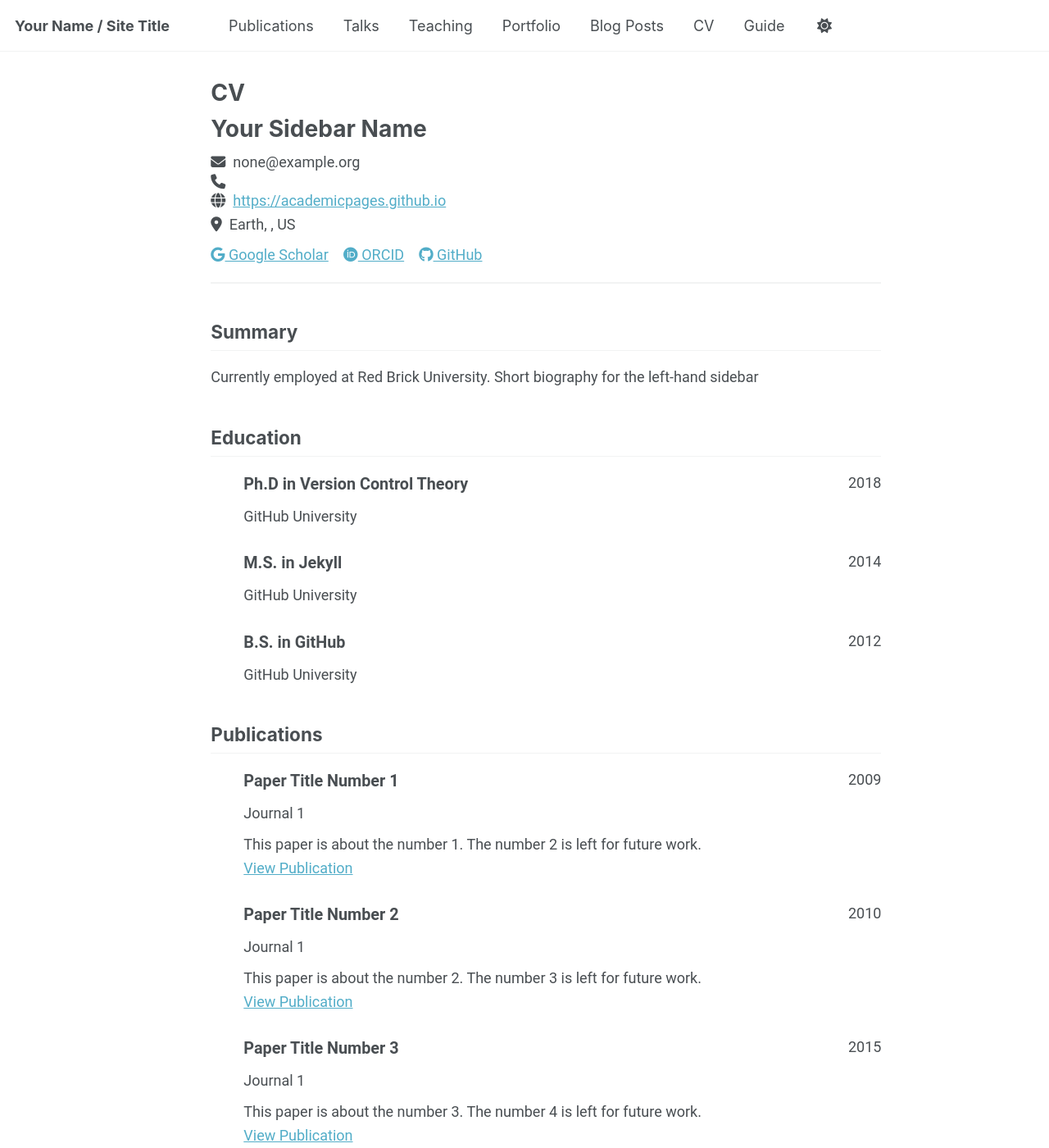
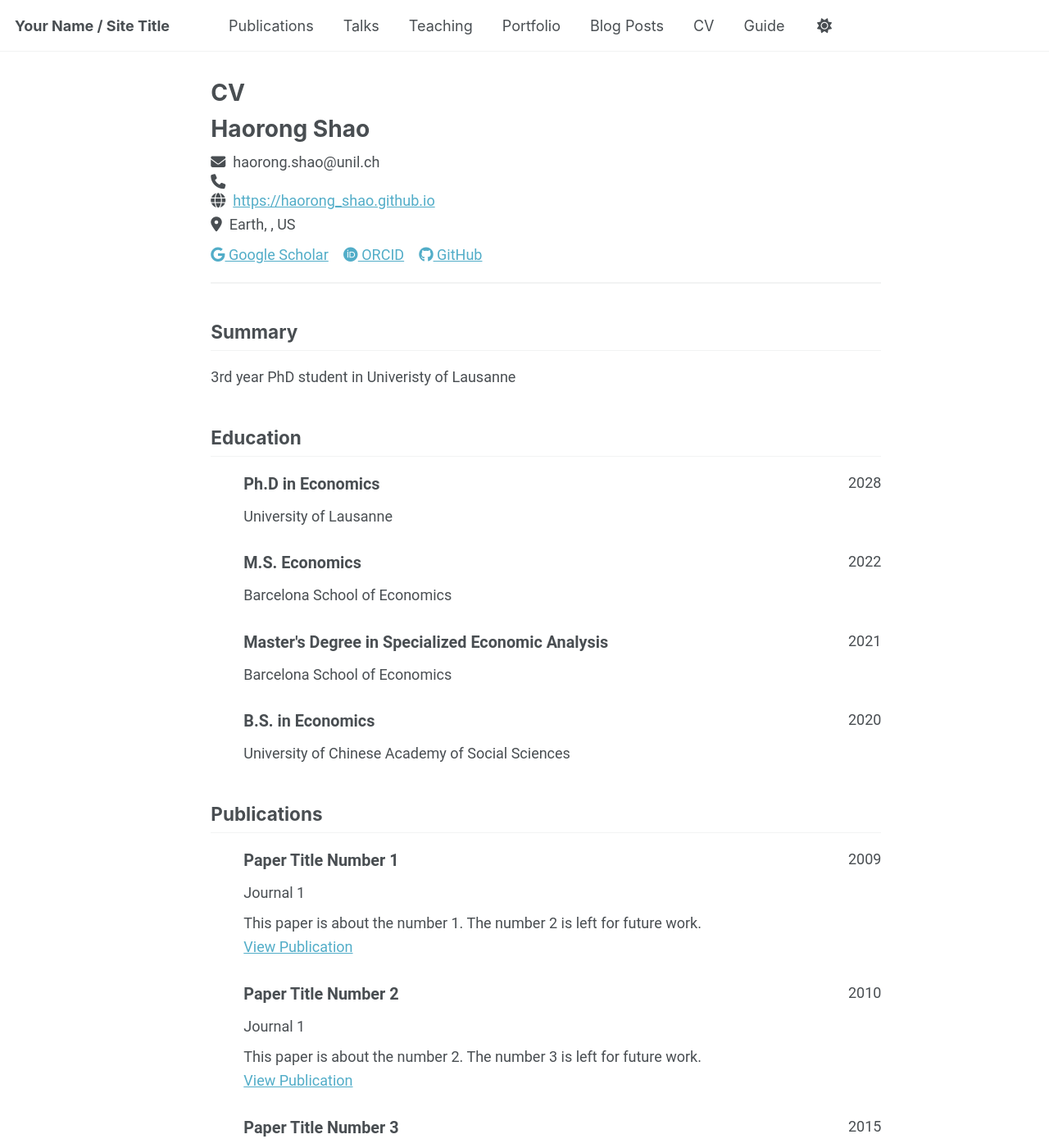
Before and after one commit to Haorong1998/haorong_shao.github.io, a Jekyll site: the page built from _pages/cv-json.md, in a window 1280 px wide and 1400 px high. Shown: the whole window at 82% size. Built offline with Jekyll 4.4.1, drawn with Linux system fonts in a browser that asks for light colours; a script bundle is joined from its source files by our own code; library files that are not in the unit come from our copies.

Commit message:
Update cv.json

```diff
--- a/_data/cv.json
+++ b/_data/cv.json
@@ -1,10 +1,10 @@
 {
   "basics": {
-    "name": "Your Sidebar Name",
-    "email": "none@example.org",
+    "name": "Haorong Shao",
+    "email": "haorong.shao@unil.ch",
     "phone": "",
-    "website": "https://academicpages.github.io",
-    "summary": "Currently employed at Red Brick University. Short biography for the left-hand sidebar",
+    "website": "https://haorong_shao.github.io",
+    "summary": "3rd year PhD student in Univeristy of Lausanne",
     "location": {
       "address": "",
       "postalCode": "",
@@ -33,29 +33,38 @@
   "work": [],
   "education": [
     {
-      "institution": "GitHub University",
-      "area": "Ph.D in Version Control Theory",
+      "institution": "University of Lausanne",
+      "area": "Ph.D in Economics",
       "studyType": "",
       "startDate": "",
-      "endDate": "2018",
+      "endDate": "2028",
       "gpa": null,
       "courses": []
     },
     {
-      "institution": "GitHub University",
-      "area": "M.S. in Jekyll",
+      "institution": "Barcelona School of Economics",
+      "area": "M.S. Economics",
       "studyType": "",
       "startDate": "",
-      "endDate": "2014",
+      "endDate": "2022",
       "gpa": null,
       "courses": []
     },
     {
-      "institution": "GitHub University",
-      "area": "B.S. in GitHub",
+      "institution": "Barcelona School of Economics",
+      "area": "Master's Degree in Specialized Economic Analysis",
       "studyType": "",
       "startDate": "",
-      "endDate": "2012",
+      "endDate": "2021",
+      "gpa": null,
+      "courses": []
+    },
+    {
+      "institution": "University of Chinese Academy of Social Sciences",
+      "area": "B.S. in Economics",
+      "studyType": "",
+      "startDate": "",
+      "endDate": "2020",
       "gpa": null,
       "courses": []
     }
```
